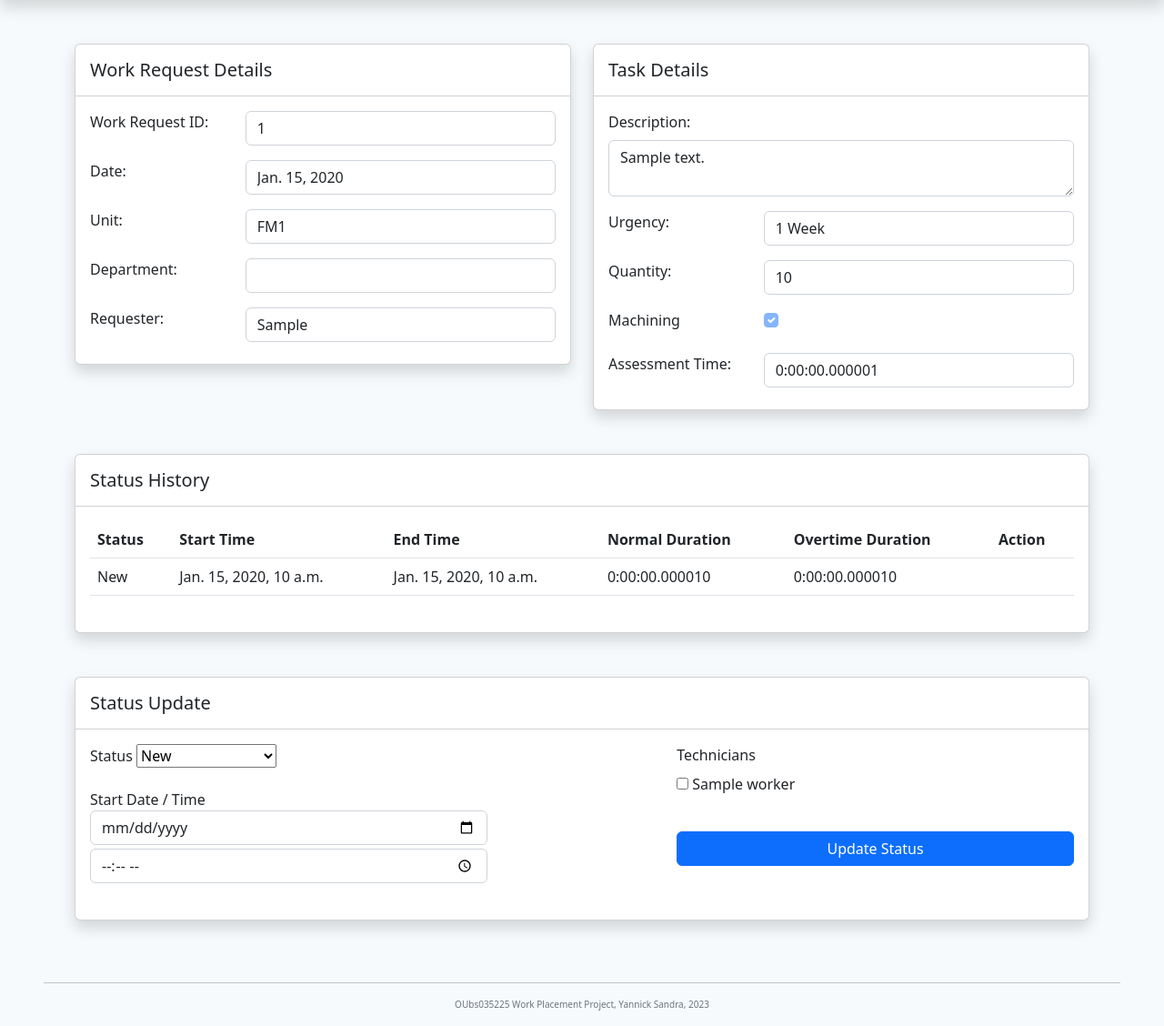
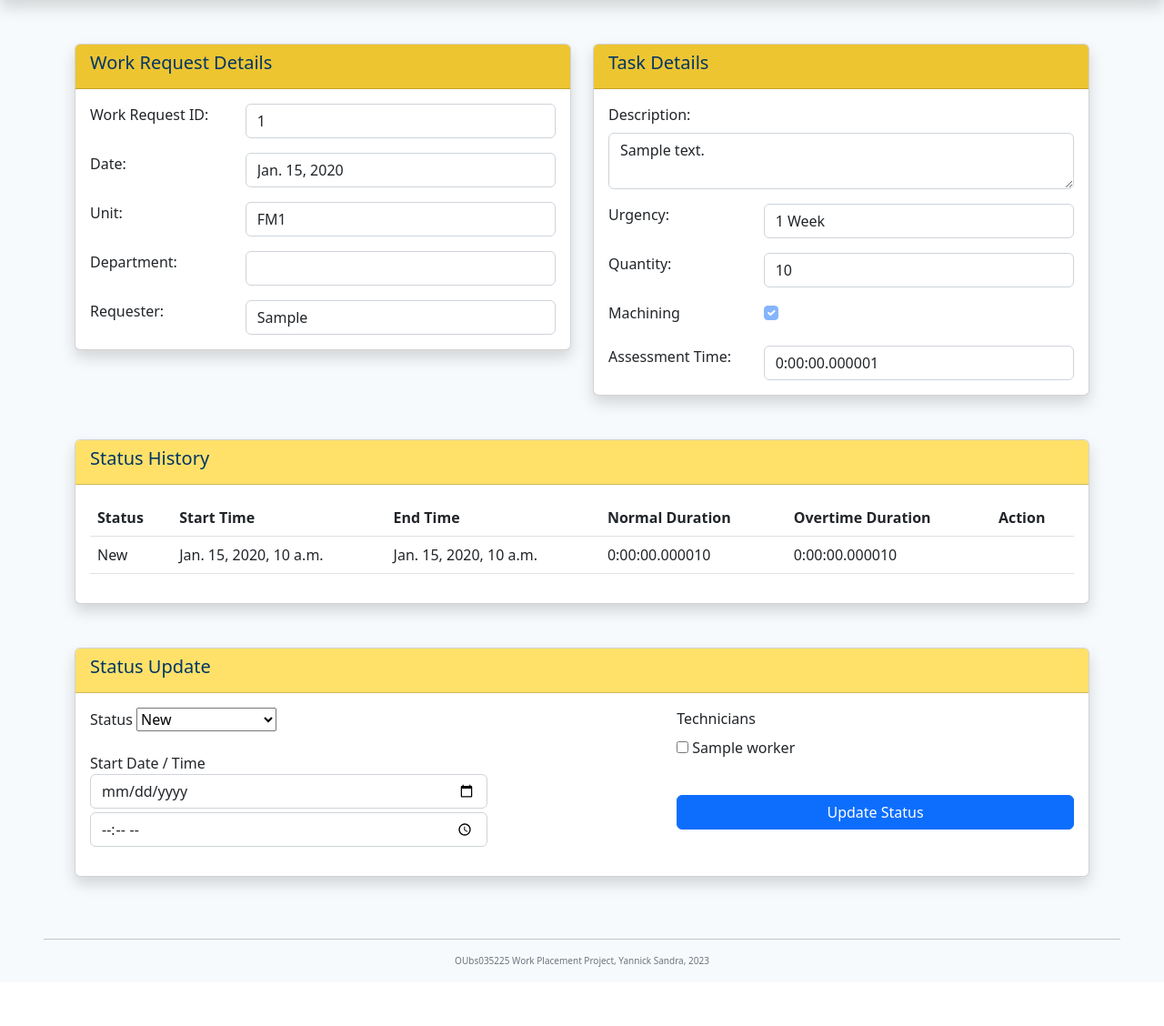
Before and after one commit to nicolasyannick/sml-workshop, a Django app: page /status_update/1/ in a window 1280 px wide. Shown: the part 60-1188 px from the top of the page at 91% size. After the commit the page ends 1123 px from the top, so only its background shows below. Run offline with Django 4.2, Linux system fonts and the light colour scheme; tables that the repository leaves empty hold one stand-in row (values such as "Sample post"); some libraries are stand-ins or nearby versions.

Commit message:
Header tweak

```diff
--- a/templates/main.html
+++ b/templates/main.html
@@ -10,12 +10,45 @@
   <title> Workshop Management </title>
   <link rel="stylesheet" href="https://cdn.jsdelivr.net/npm/bootstrap@5.2.3/dist/css/bootstrap.min.css">
   <link rel="stylesheet" href="https://cdn.datatables.net/1.13.6/css/dataTables.bootstrap5.min.css">
-  <link rel="stylesheet" href="{% static  'css/main.css' %}">
+
+  <style>
+    body{
+      background-color: #f7fafc;
+    }
+
+    .description-cell{
+      max-width: 150px;
+      max-height: 50px;
+      overflow-y: scroll ;
+    }
+
+    .header-1{
+      background-color: #ffd400;
+      color: #003566;
+    }
+
+    .header-2{
+      background-color: #edc531;
+      color: #003566;
+    }
+
+    .header-3{
+      background-color: #edc531;
+      color: #003566;
+    }
+
+    .header-4{
+      background-color: #FFE169;
+      color: #003566;
+    }
+  </style>
+
+
 </head>
 
 
 
-<body style="background-color: #f7fafc;">
+<body>
 
   <nav class="navbar navbar-expand-md  navbar-light bg-body px-2 py-2 shadow">
     <div class="container-fluid">
--- a/templates/request_page.html
+++ b/templates/request_page.html
@@ -76,7 +76,7 @@
                     <tbody>
                         {% for task in machining_tasks %}
                         <tr>
-                            <td>{{ task.description }}</td>
+                            <td class="description-cell">{{ task.description }}</td>
                             <td>{{ task.get_urgency_display }}</td>
                             <td>{{ task.assessment_time }}</td>
                             <td>{{ task.quantity }}</td>
@@ -116,7 +116,7 @@
                     <tbody>
                         {% for task in non_machining_tasks %}
                         <tr>
-                            <td>{{ task.description }}</td>
+                            <td class="description-cell">{{ task.description }}</td>
                             <td>{{ task.get_urgency_display }}</td>
                             <td>{{ task.assessment_time }}</td>
                             <td>{{ task.quantity }}</td>
--- a/templates/status_update.html
+++ b/templates/status_update.html
@@ -9,8 +9,8 @@
 
         <div class="col-6">
             <!-- Work Request Info Card -->
-            <div class="card shadow py-2">
-                <div class="card-header bg-white">
+            <div class="card shadow">
+                <div class="card-header header-2">
                     <h5>Work Request Details</h5>
                 </div>
                 <div class="card-body">
@@ -47,8 +47,8 @@
 
         <div class="col-6 ml-3">
             <!-- Task Info Card -->
-            <div class="card shadow py-2">
-                <div class="card-header bg-white">
+            <div class="card shadow">
+                <div class="card-header header-2">
                     <h5>Task Details</h5>
                 </div>
                 <div class="card-body">
@@ -90,8 +90,8 @@
 
 <!-- Section 2 : Status History -->
 <div class="container mt-5">
-    <div class="card shadow py-2">
-        <div class="card-header bg-white">
+    <div class="card shadow">
+        <div class="card-header header-4">
             <h5>Status History</h5>
         </div>
         <div class="card-body">
@@ -161,8 +161,8 @@
 
 <!-- Section 3 : Status Update Form -->
 <div class="container mt-5">
-    <div class="card shadow py-2">
-        <div class="card-header bg-white">
+    <div class="card shadow">
+        <div class="card-header header-4">
             <h5>Status Update</h5>
         </div>
         <div class="card-body">
--- a/templates/status_update_page.html
+++ b/templates/status_update_page.html
@@ -4,7 +4,7 @@
 <!-- Filters Section -->
 <div class="container mt-4">
     <div class="card shadow">
-        <div class="card-header">
+        <div class="card-header header-3">
             <h4>Task Filters</h4>
         </div>
         <div class="card-body">
@@ -20,7 +20,7 @@
 <!-- Task List Section -->
 <div class="container">
     <div class="card mt-5 shadow">
-        <div class="card-header">
+        <div class="card-header header-4">
             <h4>Available Tasks for Today</h4>
         </div>
         <div class="card-body">
@@ -38,7 +38,7 @@
                 <tbody>
                     {% for task in filtered_tasks %}
                     <tr>
-                        <td>{{ task.description }}</td>
+                        <td class="description-cell">{{ task.description }}</td>
                         <td>{{ task.get_urgency_display }}</td>
                         <td>{{ task.work_request.get_unit_display }}</td>
                         <td>{{ task.work_request.get_department_display }}</td>
```
Also changed, not shown: templates/dashboard_home.html (+4 -4 lines), static/css/main.css (deleted).
